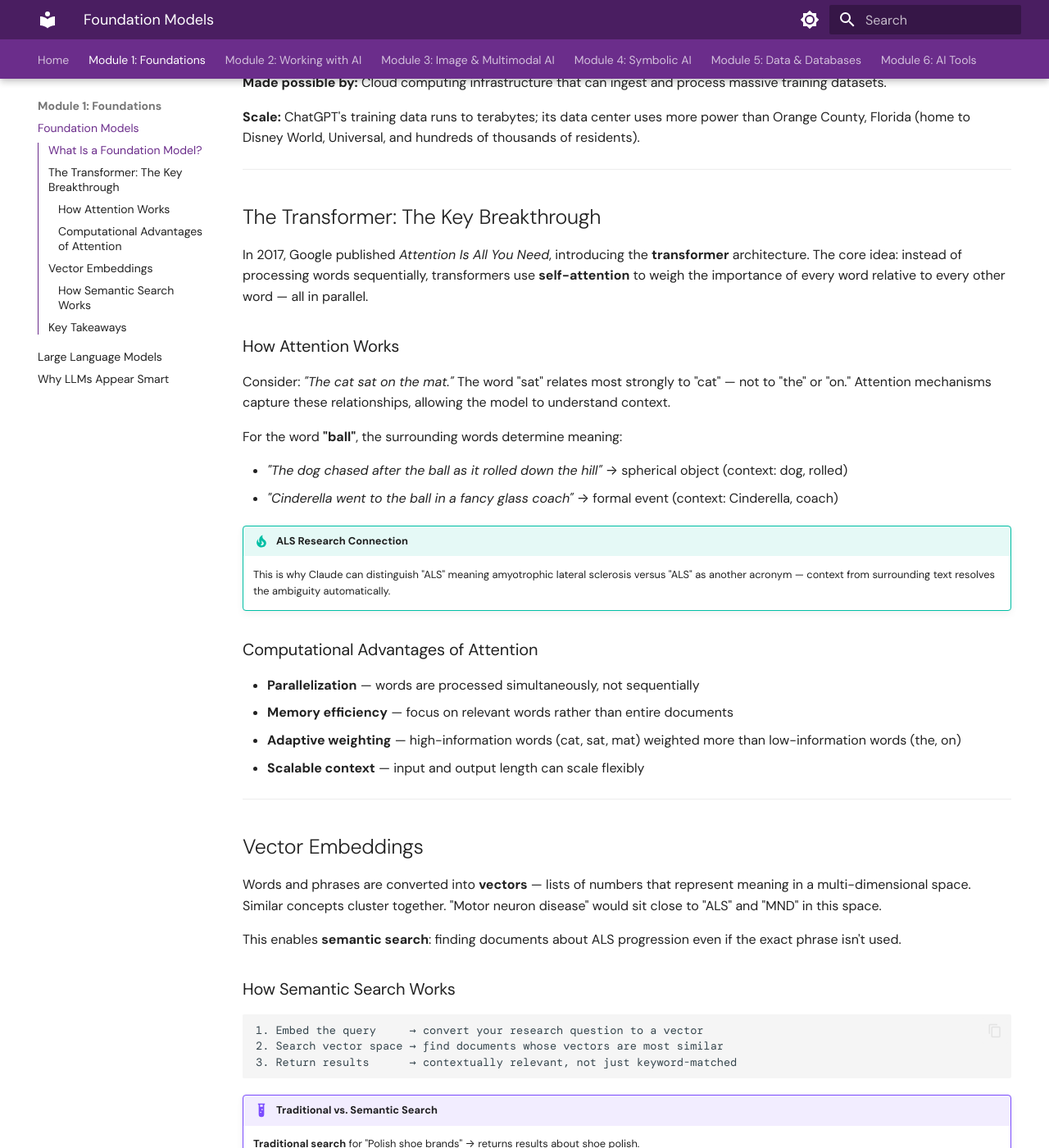
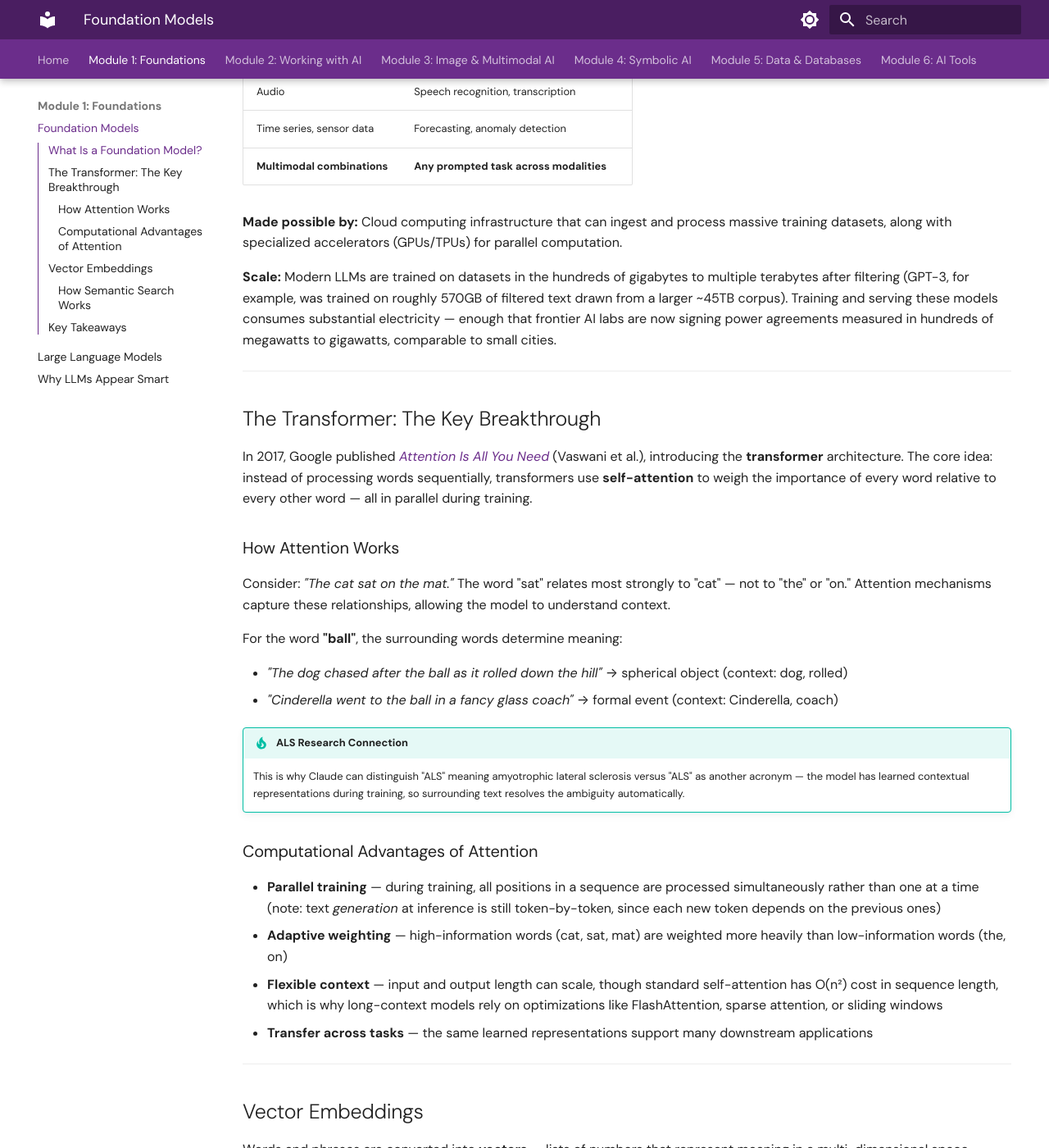
Before and after one commit to BoyceLab/ALSAI, an MkDocs documentation site: the page built from docs/module-1/foundation-models.md, in a window 1280 px wide and 1400 px high, scrolled down 667 px. Shown: the whole window at 82% size. Built offline with MkDocs 1.6.1 and Material for MkDocs 9.7.7, drawn with Linux system fonts in a browser that asks for light colours; some web fonts are replaced; some of the changed text lies outside the part shown.

Commit message:
Enhance foundation models documentation with updates
Added attribution to Coursera course and updated examples and explanations related to foundation models, including input modalities and computational advantages of attention.

```diff
--- a/docs/module-1/foundation-models.md
+++ b/docs/module-1/foundation-models.md
@@ -1,4 +1,7 @@
 # Foundation Models
+
+!!! note "Attribution"
+    This lesson is inspired by and heavily references the Coursera course [*Generative AI for Leaders*](https://www.coursera.org/learn/generative-ai-genai), taught by Dr. Ian McCulloh. Examples, framing, and pedagogical structure draw substantially from his instruction.
 
 !!! abstract "Module 1 · Lesson 1"
     **What are foundation models, how are they trained, and why do they power almost all modern generative AI?**
@@ -7,22 +10,23 @@
 
 A foundation model is an AI system trained on an enormous, diverse dataset — text, images, audio, sensor data, 3D models, time series — that develops broad, generalizable understanding. From this shared "foundation," the model can then be applied to many specific tasks through prompting or fine-tuning.
 
-| Inputs | Downstream Tasks |
-|--------|-----------------|
-| Text, images, audio | Q&A, summarization |
-| Relational data, sensors | Object recognition, captioning |
-| 3D models, time series | Speech recognition |
-| **All of the above** | **Any prompted task** |
+| Input Modalities | Example Downstream Tasks |
+|------------------|--------------------------|
+| Text | Q&A, summarization, translation |
+| Images | Object recognition, captioning, visual Q&A |
+| Audio | Speech recognition, transcription |
+| Time series, sensor data | Forecasting, anomaly detection |
+| **Multimodal combinations** | **Any prompted task across modalities** |
 
-**Made possible by:** Cloud computing infrastructure that can ingest and process massive training datasets.
+**Made possible by:** Cloud computing infrastructure that can ingest and process massive training datasets, along with specialized accelerators (GPUs/TPUs) for parallel computation.
 
-**Scale:** ChatGPT's training data runs to terabytes; its data center uses more power than Orange County, Florida (home to Disney World, Universal, and hundreds of thousands of residents).
+**Scale:** Modern LLMs are trained on datasets in the hundreds of gigabytes to multiple terabytes after filtering (GPT-3, for example, was trained on roughly 570GB of filtered text drawn from a larger ~45TB corpus). Training and serving these models consumes substantial electricity — enough that frontier AI labs are now signing power agreements measured in hundreds of megawatts to gigawatts, comparable to small cities.
 
 ---
 
 ## The Transformer: The Key Breakthrough
 
-In 2017, Google published *Attention Is All You Need*, introducing the **transformer** architecture. The core idea: instead of processing words sequentially, transformers use **self-attention** to weigh the importance of every word relative to every other word — all in parallel.
+In 2017, Google published [*Attention Is All You Need*](https://arxiv.org/abs/1706.03762) (Vaswani et al.), introducing the **transformer** architecture. The core idea: instead of processing words sequentially, transformers use **self-attention** to weigh the importance of every word relative to every other word — all in parallel during training.
 
 ### How Attention Works
 
@@ -34,14 +38,14 @@
 - *"Cinderella went to the ball in a fancy glass coach"* → formal event (context: Cinderella, coach)
 
 !!! tip "ALS Research Connection"
-    This is why Claude can distinguish "ALS" meaning amyotrophic lateral sclerosis versus "ALS" as another acronym — context from surrounding text resolves the ambiguity automatically.
+    This is why Claude can distinguish "ALS" meaning amyotrophic lateral sclerosis versus "ALS" as another acronym — the model has learned contextual representations during training, so surrounding text resolves the ambiguity automatically.
 
 ### Computational Advantages of Attention
 
-- **Parallelization** — words are processed simultaneously, not sequentially
-- **Memory efficiency** — focus on relevant words rather than entire documents
-- **Adaptive weighting** — high-information words (cat, sat, mat) weighted more than low-information words (the, on)
-- **Scalable context** — input and output length can scale flexibly
+- **Parallel training** — during training, all positions in a sequence are processed simultaneously rather than one at a time (note: text *generation* at inference is still token-by-token, since each new token depends on the previous ones)
+- **Adaptive weighting** — high-information words (cat, sat, mat) are weighted more heavily than low-information words (the, on)
+- **Flexible context** — input and output length can scale, though standard self-attention has O(n²) cost in sequence length, which is why long-context models rely on optimizations like FlashAttention, sparse attention, or sliding windows
+- **Transfer across tasks** — the same learned representations support many downstream applications
 
 ---
 
```
